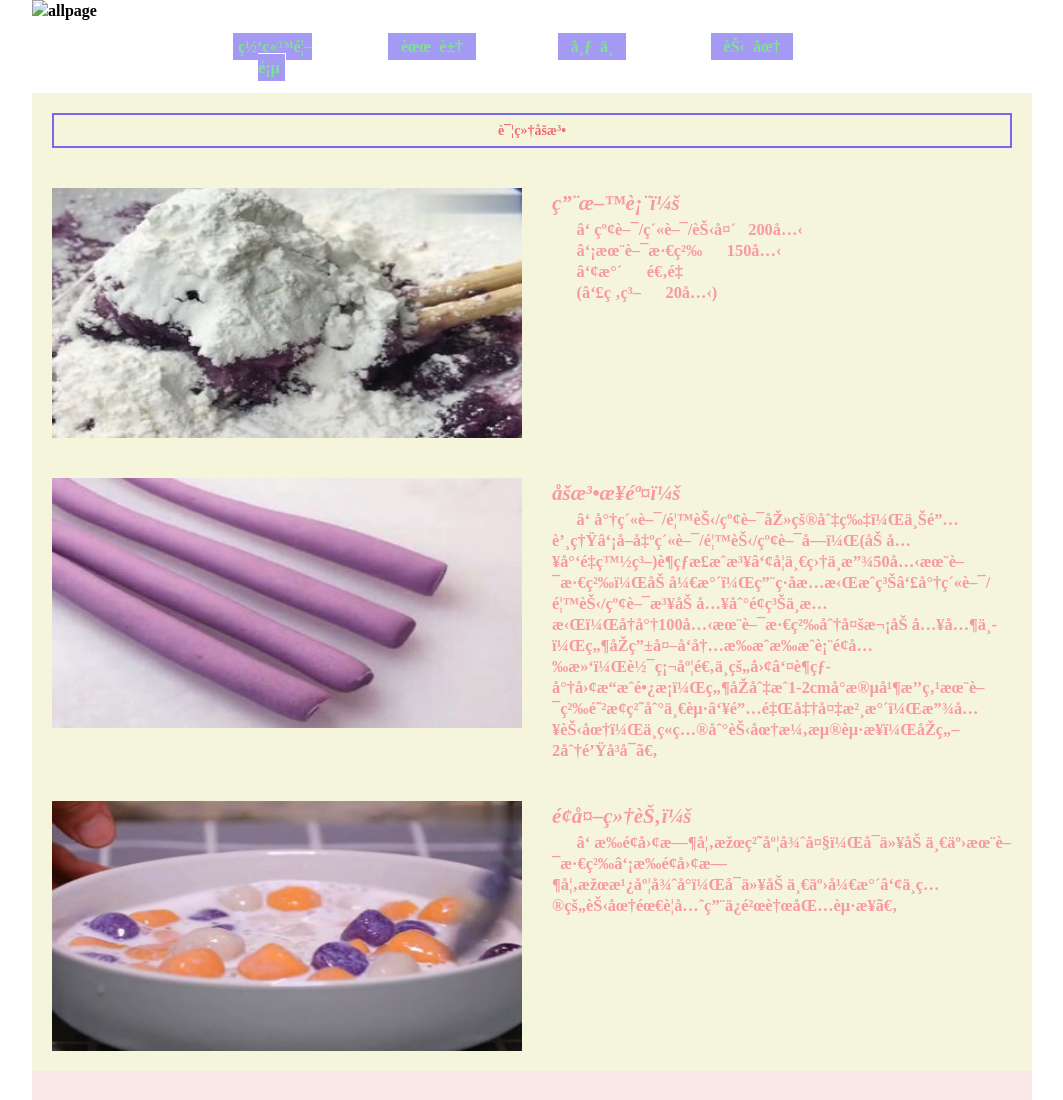
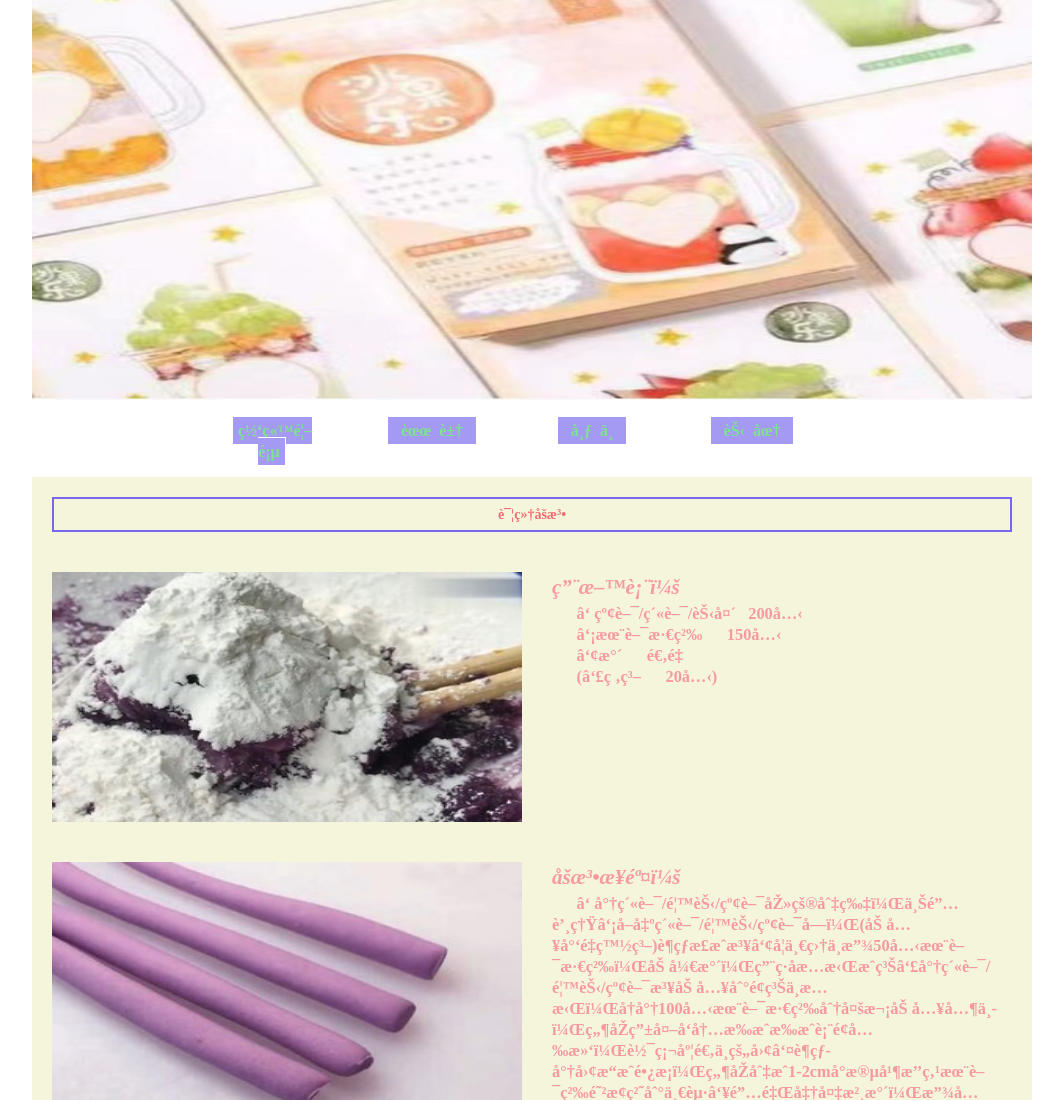
Before and after one commit to Easy101xycom/easy101.github.io, a plain HTML site: page taroballs.html in a window 1280 px wide. Shown: the top 1100 px of the page, without its empty margins (108-1171 px from the left). Drawn offline with Linux system fonts and the light colour scheme.

Commit message:
Update taroballs.html

```diff
--- a/taroballs.html
+++ b/taroballs.html
@@ -303,7 +303,7 @@ filter: progid:DXImageTransform.Microsoft.gradient(GradientType=0, startColorstr
 }
 </style>
 <body>
-<img class="top" src="..\..\picture\allpage.jpg" alt="allpage"/>
+<img class="top" src="allpage.jpg" alt="allpage"/>
 <div class="menu">
   <ul class="center">
     <li></li>
```
